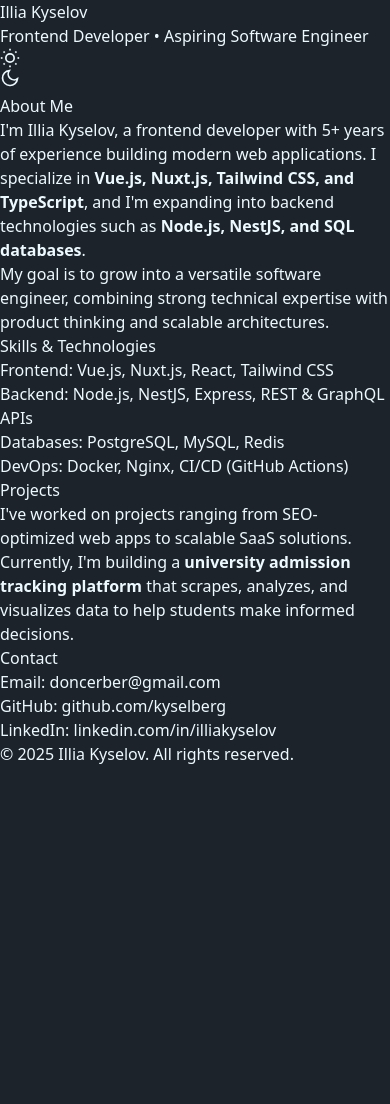
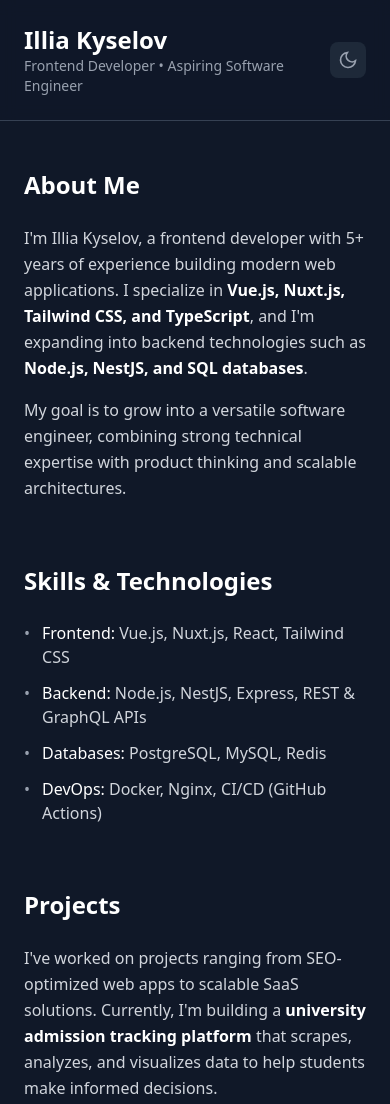
Before and after one commit to kyselberg/youwillmiss.dev, a website built with Vite: page index.html in a window 390 px wide. Shown: the top 1104 px of the page. Before the commit the page ends 844 px from the top, so only its background shows below. Built offline with nearby package versions, Linux system fonts and the light colour scheme.

Commit message:
Enhance index.html with a responsive layout, theme toggle functionality, and improved accessibility. Update style.css to support dark mode variants and refine existing styles for better readability.

```diff
--- a/index.html
+++ b/index.html
@@ -15,17 +15,32 @@
   <link href="https://fonts.googleapis.com/css2?family=Inter:wght@400;500;600;700&display=swap" rel="stylesheet">
   <link href="/src/style.css" rel="stylesheet">
   <script defer type="module" src="./src/main.ts"></script>
+  <style>
+    [data-theme="light"] .sun-icon {
+      display: block;
+    }
+    [data-theme="light"] .moon-icon {
+      display: none;
+    }
+    [data-theme="dark"] .sun-icon {
+      display: none;
+    }
+    [data-theme="dark"] .moon-icon {
+      display: block;
+    }
+  </style>
 </head>
 
-<body>
-  <header>
-    <div class="header-content">
+<body class="bg-white dark:bg-gray-900 text-gray-900 dark:text-gray-100 font-sans antialiased">
+  <header class="border-b border-gray-200 dark:border-gray-700 bg-white/80 dark:bg-gray-900/80 backdrop-blur-sm sticky top-0 z-50">
+    <div class="max-w-4xl mx-auto px-6 py-6">
+      <div class="flex items-center justify-between">
         <div>
-        <h1>Illia Kyselov</h1>
-        <p>Frontend Developer • Aspiring Software Engineer</p>
+          <h1 class="text-2xl font-bold text-gray-900 dark:text-white">Illia Kyselov</h1>
+          <p class="text-gray-600 dark:text-gray-400 text-sm">Frontend Developer • Aspiring Software Engineer</p>
         </div>
-      <button id="theme-toggle" class="theme-toggle" aria-label="Toggle theme">
-        <svg class="sun-icon" width="20" height="20" viewBox="0 0 24 24" fill="none" stroke="currentColor"
+        <button id="theme-toggle" class="p-2 rounded-lg bg-gray-100 dark:bg-gray-800 hover:bg-gray-200 dark:hover:bg-gray-700 transition-all" aria-label="Toggle theme">
+          <svg class="sun-icon w-5 h-5 text-gray-600 dark:text-gray-400" width="20" height="20" viewBox="0 0 24 24" fill="none" stroke="currentColor"
             stroke-width="2">
             <circle cx="12" cy="12" r="5"></circle>
             <line x1="12" y1="1" x2="12" y2="3"></line>
@@ -37,57 +52,78 @@
             <line x1="4.22" y1="19.78" x2="5.64" y2="18.36"></line>
             <line x1="18.36" y1="5.64" x2="19.78" y2="4.22"></line>
           </svg>
-        <svg class="moon-icon" width="20" height="20" viewBox="0 0 24 24" fill="none" stroke="currentColor"
+          <svg class="moon-icon w-5 h-5 text-gray-600 dark:text-gray-400" width="20" height="20" viewBox="0 0 24 24" fill="none" stroke="currentColor"
             stroke-width="2">
             <path d="M21 12.79A9 9 0 1 1 11.21 3 7 7 0 0 0 21 12.79z"></path>
           </svg>
         </button>
       </div>
+    </div>
   </header>
 
-  <main>
-    <section id="about">
-      <h2>About Me</h2>
+  <main class="max-w-4xl mx-auto px-6 py-12">
+    <section id="about" class="mb-16">
+      <h2 class="text-2xl font-semibold text-gray-900 dark:text-white mb-6">About Me</h2>
+      <div class="space-y-4 text-gray-700 dark:text-gray-300 leading-relaxed">
         <p>
           I'm Illia Kyselov, a frontend developer with 5+ years of experience building modern web applications.
-        I specialize in <strong>Vue.js, Nuxt.js, Tailwind CSS, and TypeScript</strong>, and I'm expanding into backend
-        technologies such as <strong>Node.js, NestJS, and SQL databases</strong>.
+          I specialize in <strong class="font-semibold text-gray-900 dark:text-white">Vue.js, Nuxt.js, Tailwind CSS, and TypeScript</strong>, and I'm expanding into backend
+          technologies such as <strong class="font-semibold text-gray-900 dark:text-white">Node.js, NestJS, and SQL databases</strong>.
         </p>
         <p>
           My goal is to grow into a versatile software engineer, combining strong technical expertise with
           product thinking and scalable architectures.
         </p>
+      </div>
     </section>
 
-    <section id="skills">
-      <h2>Skills & Technologies</h2>
-      <ul>
-        <li>Frontend: Vue.js, Nuxt.js, React, Tailwind CSS</li>
-        <li>Backend: Node.js, NestJS, Express, REST & GraphQL APIs</li>
-        <li>Databases: PostgreSQL, MySQL, Redis</li>
-        <li>DevOps: Docker, Nginx, CI/CD (GitHub Actions)</li>
+    <section id="skills" class="mb-16">
+      <h2 class="text-2xl font-semibold text-gray-900 dark:text-white mb-6">Skills & Technologies</h2>
+      <ul class="space-y-3 text-gray-700 dark:text-gray-300">
+        <li class="flex items-start">
+          <span class="text-gray-500 dark:text-gray-400 mr-3">•</span>
+          <span><strong class="font-medium text-gray-900 dark:text-white">Frontend:</strong> Vue.js, Nuxt.js, React, Tailwind CSS</span>
+        </li>
+        <li class="flex items-start">
+          <span class="text-gray-500 dark:text-gray-400 mr-3">•</span>
+          <span><strong class="font-medium text-gray-900 dark:text-white">Backend:</strong> Node.js, NestJS, Express, REST & GraphQL APIs</span>
+        </li>
+        <li class="flex items-start">
+          <span class="text-gray-500 dark:text-gray-400 mr-3">•</span>
+          <span><strong class="font-medium text-gray-900 dark:text-white">Databases:</strong> PostgreSQL, MySQL, Redis</span>
+        </li>
+        <li class="flex items-start">
+          <span class="text-gray-500 dark:text-gray-400 mr-3">•</span>
+          <span><strong class="font-medium text-gray-900 dark:text-white">DevOps:</strong> Docker, Nginx, CI/CD (GitHub Actions)</span>
+        </li>
       </ul>
     </section>
 
-    <section id="projects">
-      <h2>Projects</h2>
+    <section id="projects" class="mb-16">
+      <h2 class="text-2xl font-semibold text-gray-900 dark:text-white mb-6">Projects</h2>
+      <div class="text-gray-700 dark:text-gray-300 leading-relaxed">
         <p>
           I've worked on projects ranging from SEO-optimized web apps to scalable SaaS solutions.
-        Currently, I'm building a <strong>university admission tracking platform</strong> that scrapes, analyzes,
+          Currently, I'm building a <strong class="font-semibold text-gray-900 dark:text-white">university admission tracking platform</strong> that scrapes, analyzes,
           and visualizes data to help students make informed decisions.
         </p>
+      </div>
     </section>
 
-    <section id="contact">
-      <h2>Contact</h2>
-      <p>Email: <a href="mailto:doncerber@gmail.com">doncerber@gmail.com</a></p>
-      <p>GitHub: <a href="https://github.com/kyselberg" rel="noopener">github.com/kyselberg</a></p>
-      <p>LinkedIn: <a href="https://linkedin.com/in/illiakyselov" rel="noopener">linkedin.com/in/illiakyselov</a></p>
+    <section id="contact" class="mb-16">
+      <h2 class="text-2xl font-semibold text-gray-900 dark:text-white mb-6">Contact</h2>
+      <div class="space-y-3 text-gray-700 dark:text-gray-300">
+        <p>Email: <a href="mailto:doncerber@gmail.com" class="text-blue-600 dark:text-blue-400 hover:underline transition-colors">doncerber@gmail.com</a></p>
+        <p>GitHub: <a href="https://github.com/kyselberg" rel="noopener" class="text-blue-600 dark:text-blue-400 hover:underline transition-colors">github.com/kyselberg</a></p>
+        <p>LinkedIn: <a href="https://linkedin.com/in/illiakyselov" rel="noopener" class="text-blue-600 dark:text-blue-400 hover:underline transition-colors">linkedin.com/in/illiakyselov</a></p>
+      </div>
     </section>
   </main>
 
-  <footer>
-    <p>&copy; 2025 Illia Kyselov. All rights reserved.</p>
+  <footer class="border-t border-gray-200 dark:border-gray-700 bg-gray-50 dark:bg-gray-800/50">
+    <div class="max-w-4xl mx-auto px-6 py-8">
+      <p class="text-center text-gray-600 dark:text-gray-400 text-sm">&copy; 2025 Illia Kyselov. All rights reserved.</p>
+    </div>
   </footer>
 </body>
 
--- a/src/style.css
+++ b/src/style.css
@@ -1,6 +1,7 @@
 @import "tailwindcss";
 @plugin "daisyui";
 
+@custom-variant dark (&:where([data-theme=dark], [data-theme=dark] *));
 
 @plugin "daisyui/theme" {
     name: "trollflower";
```
Lines whose indentation alone changed are shown as unchanged.
